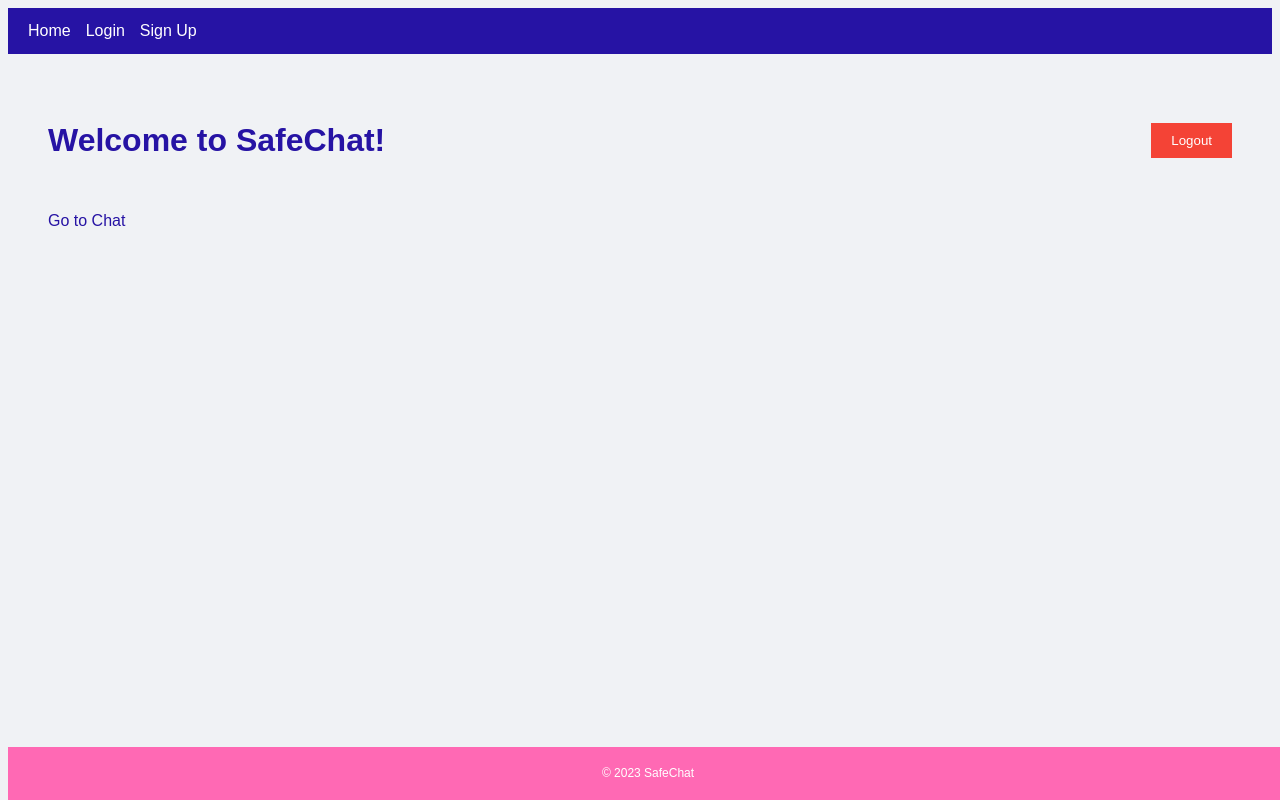
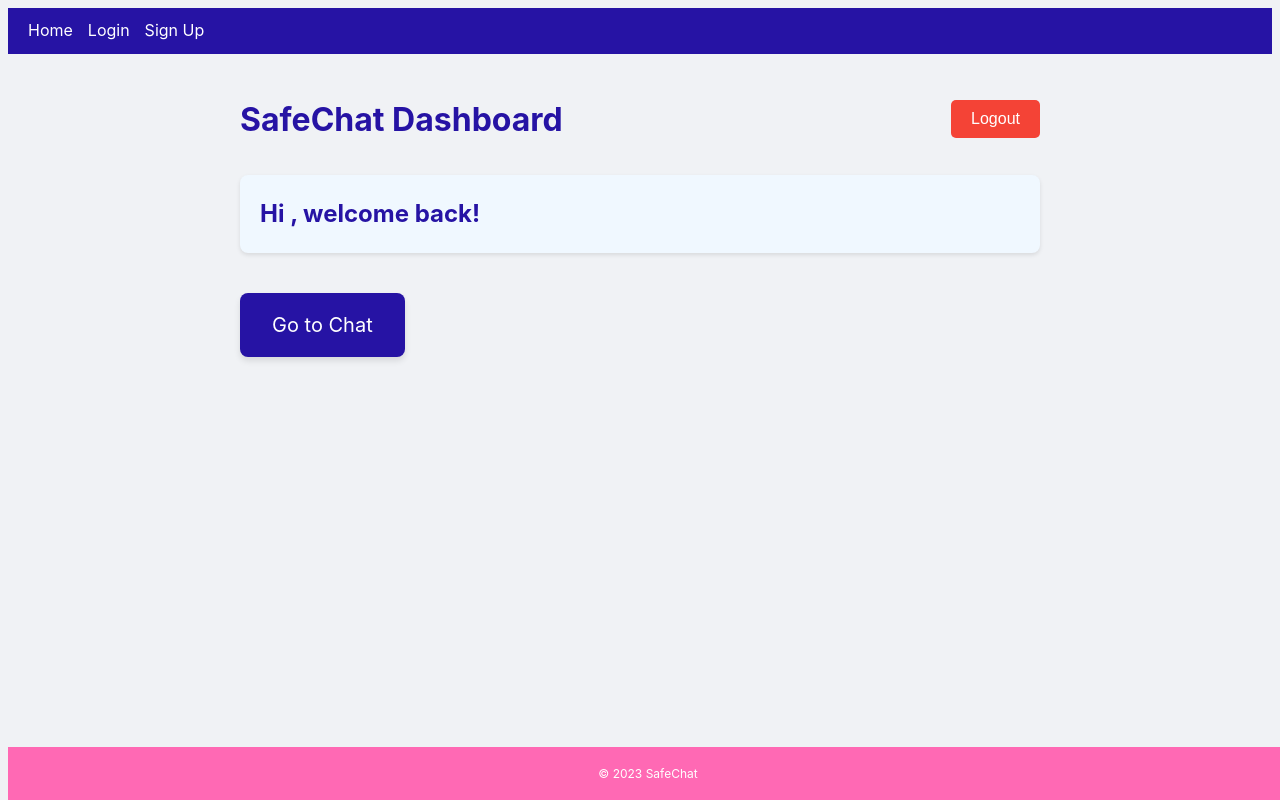
Before and after one commit to RomiPolaczek/BeSafeHackathon2025, a React (Vite) app in the folder client/: page /main in a window 1280 px wide. Built offline with nearby package versions, Linux system fonts and the light colour scheme; sample sign-in values are in the browser's storage.

Commit message:
Enhance MainPage: Add welcome message and improve "Go to Chat" button
- Implement personalized welcome message for returning users
- Increase size and improve styling of "Go to Chat" button
- Utilize existing CSS module for consistent styling
- Update MainPage component to incorporate new features

```diff
--- a/client/src/App.jsx
+++ b/client/src/App.jsx
@@ -7,10 +7,12 @@ import SignUp from './pages/SignUp/SignUpPage';
 import MainPage from './pages/MainPage/MainPage';
 import ChatPage from './pages/Chat/ChatPage';
 import PrivateRoute from './components/PrivateRoute';
+import ErrorBoundary from './components/ErrorBoundary/ErrorBoundary';
 import styled from 'styled-components';
 
 const AppContainer = styled.div`
-  font-family: Arial, sans-serif;
+  font-family: -apple-system, BlinkMacSystemFont, "Segoe UI", "Roboto", "Oxygen", "Ubuntu", "Cantarell", "Fira Sans",
+    "Droid Sans", "Helvetica Neue", "Apple Color Emoji", "Segoe UI Emoji", "Segoe UI Symbol", sans-serif;
 `;
 
 const Header = styled.header`
@@ -50,6 +52,7 @@ const Footer = styled.footer`
 
 function App() {
   return (
+    <ErrorBoundary>
       <AuthProvider>
         <Router>
           <AppContainer>
@@ -77,6 +80,7 @@ function App() {
           </AppContainer>
         </Router>
       </AuthProvider>
+    </ErrorBoundary>
   );
 }
 
--- a/client/src/components/ErrorBoundary.jsx
+++ b/client/src/components/ErrorBoundary/ErrorBoundary.jsx
@@ -1,6 +1,6 @@
 import React from 'react';
 import styled from 'styled-components';
-import { theme } from '../assets/styles/theme';
+import { theme } from '../../assets/styles/theme';
 
 const ErrorContainer = styled.div`
   display: flex;
--- /dev/null
+++ b/client/src/components/LastSeen/LastSeen.jsx
@@ -0,0 +1,44 @@
+import React from 'react';
+import styled from 'styled-components';
+import { theme } from '../../assets/styles/theme';
+
+const LastSeenContainer = styled.div`
+  margin-top: ${theme.spacing.medium};
+  font-size: ${theme.fontSizes.small};
+  color: ${theme.colors.lightText};
+`;
+
+const LastSeenItem = styled.p`
+  margin: ${theme.spacing.small} 0;
+`;
+
+function LastSeen({ lastSeen }) {
+  return (
+    <LastSeenContainer>
+      {Object.entries(lastSeen).map(([userId, { username, lastSeen }]) => (
+        <LastSeenItem key={userId}>
+          {username} last seen: {formatLastSeen(lastSeen)}
+        </LastSeenItem>
+      ))}
+    </LastSeenContainer>
+  );
+}
+
+function formatLastSeen(lastSeenTime) {
+  const now = new Date();
+  const lastSeen = new Date(lastSeenTime);
+  const diffInMinutes = Math.floor((now - lastSeen) / (1000 * 60));
+
+  if (diffInMinutes < 1) {
+    return 'Just now';
+  } else if (diffInMinutes < 60) {
+    return `${diffInMinutes} minute${diffInMinutes > 1 ? 's' : ''} ago`;
+  } else if (diffInMinutes < 1440) {
+    const hours = Math.floor(diffInMinutes / 60);
+    return `${hours} hour${hours > 1 ? 's' : ''} ago`;
+  } else {
+    return lastSeen.toLocaleString();
+  }
+}
+
+export default LastSeen;
--- /dev/null
+++ b/client/src/components/WelcomeMessage/WelcomeMessage.jsx
@@ -0,0 +1,29 @@
+import React from 'react';
+import styled from 'styled-components';
+import { useAuth } from '../../contexts/AuthContext';
+
+const WelcomeContainer = styled.div`
+  background-color: #f0f8ff;
+  border-radius: 8px;
+  padding: 20px;
+  margin-bottom: 20px;
+  box-shadow: 0 2px 4px rgba(0, 0, 0, 0.1);
+`;
+
+const WelcomeText = styled.h2`
+  color: #2613a4;
+  font-size: 24px;
+  margin: 0;
+`;
+
+const WelcomeMessage = () => {
+  const { currentUser } = useAuth();
+
+  return (
+    <WelcomeContainer>
+      <WelcomeText>Hi {currentUser.username}, welcome back!</WelcomeText>
+    </WelcomeContainer>
+  );
+};
+
+export default WelcomeMessage;
--- a/client/src/pages/Chat/ChatPage.jsx
+++ b/client/src/pages/Chat/ChatPage.jsx
@@ -7,6 +7,7 @@ import UserSearch from '../../components/UserSearch';
 import TypingIndicator from '../../components/TypingIndicator/TypingIndicator';
 import MessageInput from '../../components/MessageInput/MessageInput';
 import MessageList from '../../components/MessageList/MessageList';
+import LastSeen from '../../components/LastSeen/LastSeen';
 import styles from './ChatPage.module.css';
 
 const ChatPage = () => {
@@ -16,6 +17,7 @@ const ChatPage = () => {
   const [messages, setMessages] = useState([]);
   const [socket, setSocket] = useState(null);
   const [isTyping, setIsTyping] = useState(false);
+  const [lastSeen, setLastSeen] = useState({});
   const messageListRef = useRef(null);
   const typingTimeoutRef = useRef(null);
 
@@ -43,6 +45,13 @@ const ChatPage = () => {
       if (selectedConversation && userId === selectedConversation.id) {
         setIsTyping(false);
       }
+    });
+
+    newSocket.on('last seen update', ({ userId, username, lastSeen }) => {
+      setLastSeen(prev => ({
+        ...prev,
+        [userId]: { username, lastSeen }
+      }));
     });
 
     setSocket(newSocket);
@@ -166,6 +175,7 @@ const ChatPage = () => {
           onSelectConversation={handleSelectConversation}
           selectedConversation={selectedConversation}
         />
+        <LastSeen lastSeen={lastSeen} />
       </div>
       <div className={styles.chatArea}>
         {selectedConversation ? (
--- a/client/src/pages/MainPage/MainPage.jsx
+++ b/client/src/pages/MainPage/MainPage.jsx
@@ -1,41 +1,8 @@
 import React from 'react';
 import { Link, useNavigate } from 'react-router-dom';
 import { useAuth } from '../../contexts/AuthContext';
-import styled from 'styled-components';
-
-const MainContainer = styled.div`
-  padding: 20px;
-`;
-
-const Header = styled.header`
-  display: flex;
-  justify-content: space-between;
-  align-items: center;
-  margin-bottom: 20px;
-`;
-
-const Title = styled.h1`
-  color: #2613a4;
-`;
-
-const LogoutButton = styled.button`
-  background-color: #f44336;
-  color: white;
-  border: none;
-  padding: 10px 20px;
-  cursor: pointer;
-`;
-
-const NavLink = styled(Link)`
-  display: block;
-  margin-bottom: 10px;
-  color: #2613a4;
-  text-decoration: none;
-
-  &:hover {
-    text-decoration: underline;
-  }
-`;
+import WelcomeMessage from '../../components/WelcomeMessage/WelcomeMessage';
+import styles from './MainPage.module.css';
 
 const MainPage = () => {
   const navigate = useNavigate();
@@ -47,13 +14,14 @@ const MainPage = () => {
   };
 
   return (
-    <MainContainer>
-      <Header>
-        <Title>Welcome to SafeChat!</Title>
-        <LogoutButton onClick={handleLogout}>Logout</LogoutButton>
-      </Header>
-      <NavLink to="/chat">Go to Chat</NavLink>
-    </MainContainer>
+    <div className={styles.mainPageContainer}>
+      <header className={styles.header}>
+        <h1 className={styles.title}>SafeChat Dashboard</h1>
+        <button onClick={handleLogout} className={styles.logoutButton}>Logout</button>
+      </header>
+      <WelcomeMessage />
+      <Link to="/chat" className={styles.goToChatButton}>Go to Chat</Link>
+    </div>
   );
 };
 
--- a/client/src/pages/MainPage/MainPage.module.css
+++ b/client/src/pages/MainPage/MainPage.module.css
@@ -19,7 +19,7 @@
 
 .logoutButton {
   padding: 10px 20px;
-  background-color: #f436b5;
+  background-color: #f44336;
   color: white;
   border: none;
   border-radius: 5px;
@@ -29,12 +29,12 @@
 }
 
 .logoutButton:hover {
-  background-color: #d32f94;
+  background-color: #d32f2f;
 }
 
 .chatListTitle {
   font-size: 1.5em;
-  color: #dd16dd;
+  color: #2613a4;
   margin-bottom: 20px;
 }
 
@@ -56,7 +56,7 @@
 }
 
 .navLink {
-  color: #a41368;
+  color: #2613a4;
   text-decoration: none;
   font-size: 1.2em;
   display: block;
@@ -65,3 +65,28 @@
 .navLink:hover {
   text-decoration: underline;
 }
+
+.goToChatButton {
+  display: inline-block;
+  background-color: #2613a4;
+  color: white;
+  text-decoration: none;
+  padding: 16px 32px;
+  font-size: 20px;
+  border-radius: 8px;
+  transition: all 0.3s ease;
+  text-align: center;
+  box-shadow: 0 4px 6px rgba(0, 0, 0, 0.1);
+  margin-top: 20px;
+}
+
+.goToChatButton:hover {
+  background-color: #1e0f87;
+  transform: translateY(-2px);
+  box-shadow: 0 6px 8px rgba(0, 0, 0, 0.15);
+}
+
+.goToChatButton:active {
+  transform: translateY(0);
+  box-shadow: 0 2px 4px rgba(0, 0, 0, 0.1);
+}
```
Also changed, not shown: client/src/components/LastSeen.jsx (deleted, +0 -13 lines), 6 other files (tests, documents, lock files or other folders). Lines whose indentation alone changed are shown as unchanged.
